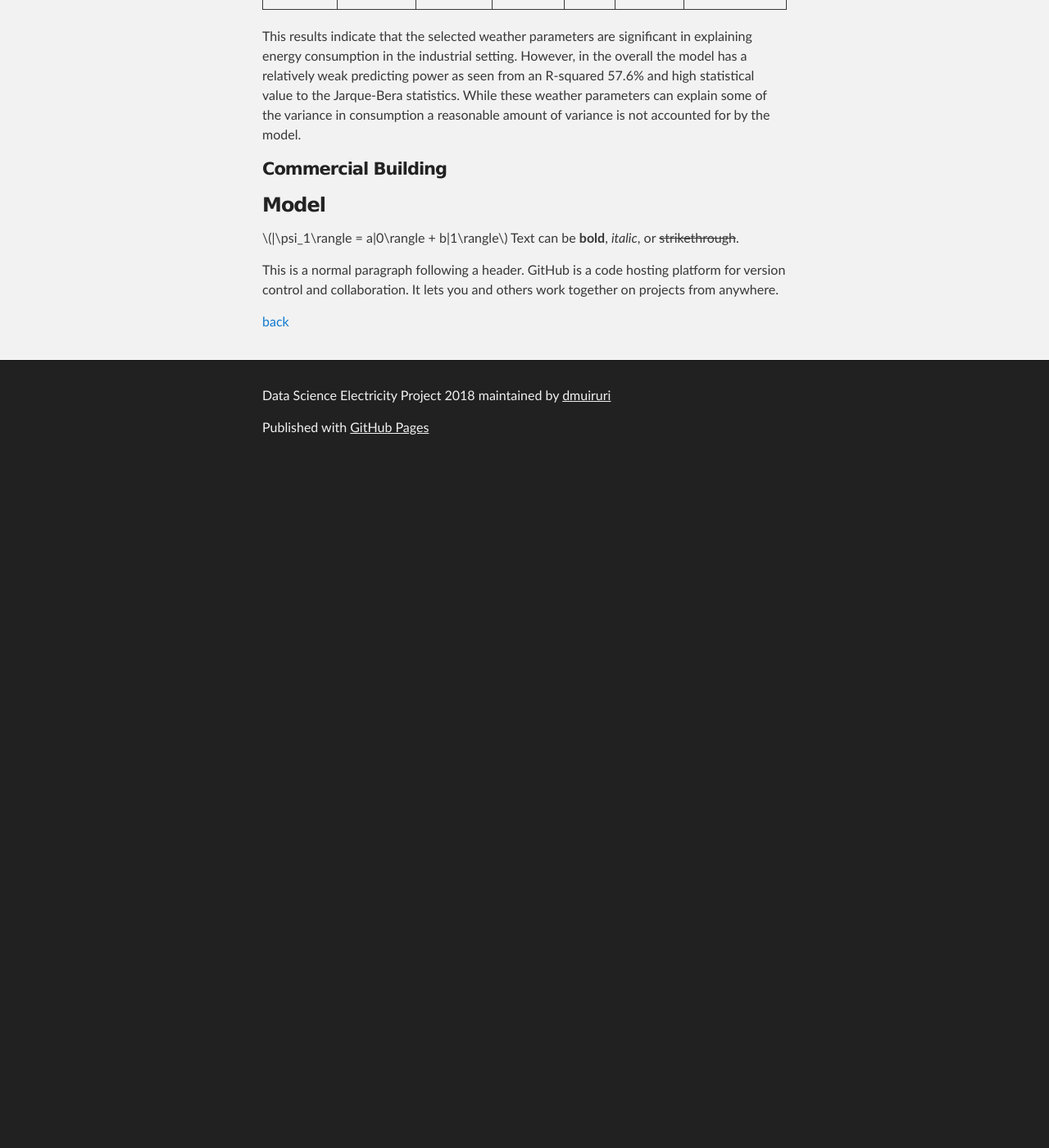
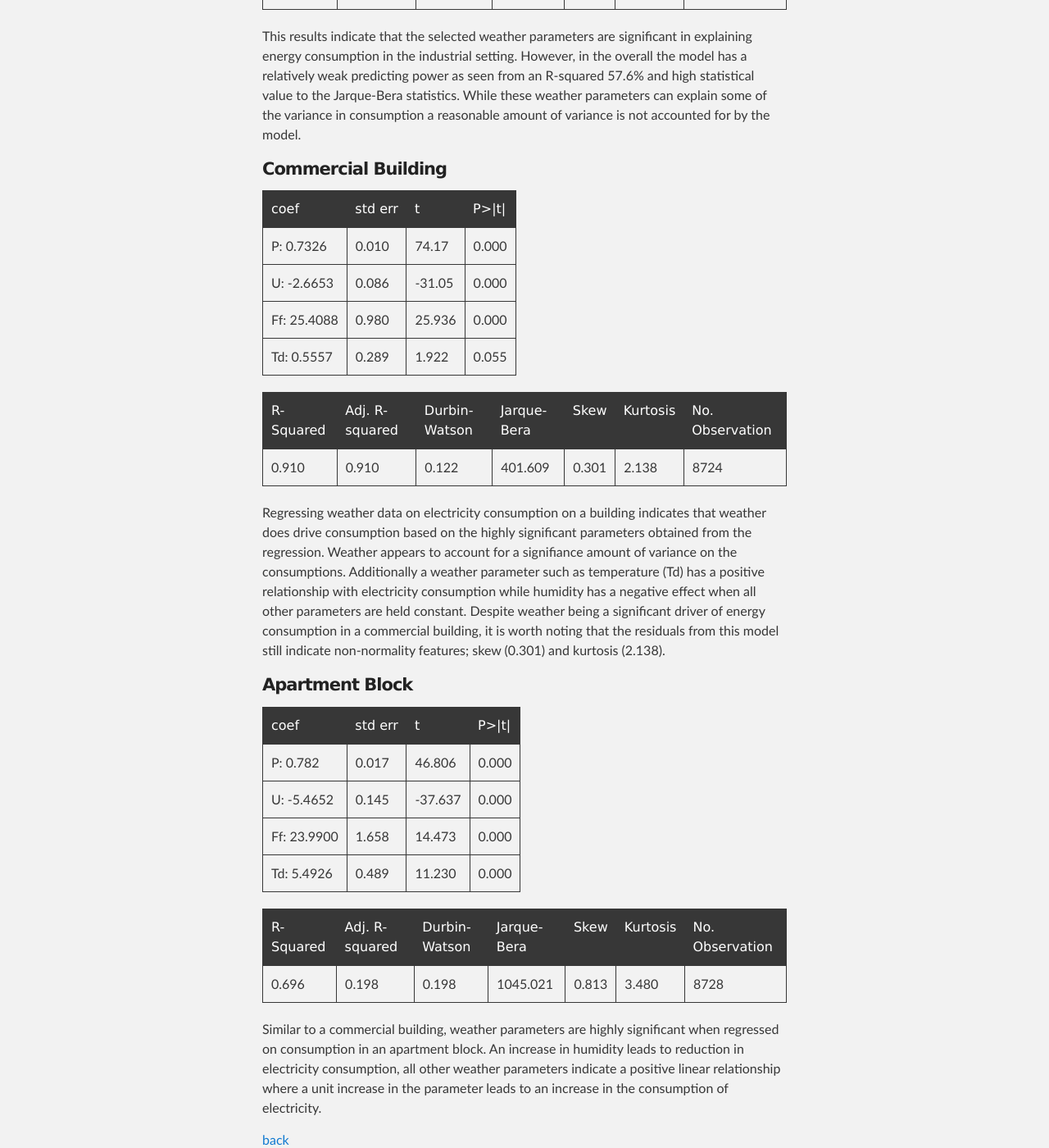
Before and after one commit to dmuiruri/ds_proj, a Jekyll site: the page built from docs/pages/forecasting.md, in a window 1280 px wide and 1400 px high, scrolled down 1496 px. Shown: the whole window at 82% size. Built offline with Jekyll 4.4.1, drawn with Linux system fonts in a browser that asks for light colours; before the commit the page ends 2064 px from its top, so only the background shows below that; some of the changed text lies outside the part shown.

Commit message:
Update forecasting.md

```diff
--- a/docs/pages/forecasting.md
+++ b/docs/pages/forecasting.md
@@ -38,14 +38,36 @@ This results indicate that the selected weather parameters are significant in ex
 
 #### Commercial Building
 
+|    coef            |   std err    |    t     | P\>\|t\| |
+|:-------------------|:-------------|:---------|:-------- |
+|P\:          0.7326 |    0.010     | 74.17    |  0.000   |
+|U\:         -2.6653 |    0.086     | -31.05   |  0.000   |
+|Ff\:        25.4088 |    0.980     | 25.936   |  0.000   |
+|Td\:         0.5557 |    0.289     | 1.922    |  0.055   |
 
-### Model
-$$
-   |\psi_1\rangle = a|0\rangle + b|1\rangle
-$$
-Text can be **bold**, _italic_, or ~~strikethrough~~.
+|   R-Squared  | Adj. R-squared |  Durbin-Watson |  Jarque-Bera   |   Skew   | Kurtosis | No. Observation |
+|:-------------|:---------------|:---------------|:---------------|:---------|:-------- |:-------|
+|   0.910      |    0.910       |     0.122      |   401.609      |    0.301 |    2.138 |  8724  |
 
-This is a normal paragraph following a header. GitHub is a code hosting platform for version control and collaboration. It lets you and others work together on projects from anywhere.
+Regressing weather data on electricity consumption on a building indicates that weather does drive consumption based on the highly significant parameters obtained from the regression. Weather appears to account for a signifiance amount of variance on the consumptions. Additionally a weather parameter such as temperature (Td) has a positive relationship with electricity consumption while humidity has a negative effect when all other parameters are held constant.
+Despite weather being a significant driver of energy consumption in a commercial building, it is worth noting that the residuals from this model still indicate non-normality features; skew (0.301) and kurtosis (2.138).
+
+#### Apartment Block
+
+
+|    coef            |   std err    |    t     | P\>\|t\| |
+|:-------------------|:-------------|:---------|:-------- |
+|P\:           0.782 |    0.017     | 46.806   |  0.000   |
+|U\:         -5.4652 |    0.145     |-37.637   |  0.000   |
+|Ff\:        23.9900 |    1.658     | 14.473   |  0.000   |
+|Td\:         5.4926 |    0.489     | 11.230   |  0.000   |
+
+|   R-Squared  | Adj. R-squared |  Durbin-Watson |  Jarque-Bera   |   Skew   | Kurtosis | No. Observation |
+|:-------------|:---------------|:---------------|:---------------|:---------|:-------- |:-------|
+|   0.696      |    0.198       |    0.198       |  1045.021      |   0.813  |   3.480  |  8728  |
+
+Similar to a commercial building, weather parameters are highly significant when regressed on consumption in an apartment block. An increase in humidity leads to reduction in electricity consumption, all other weather parameters indicate a positive linear relationship where a unit increase in the parameter leads to an increase in the consumption of electricity.
+
 
 
 
```
Also changed, not shown: other parts of docs/pages/forecasting.md (+1 -1 lines).
